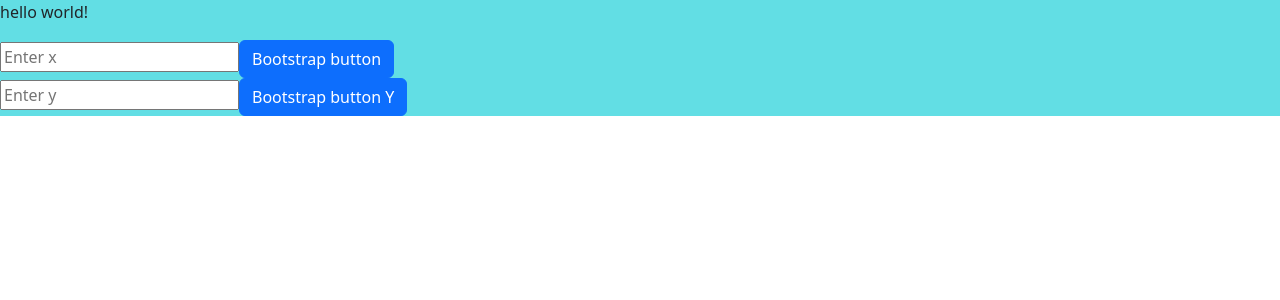
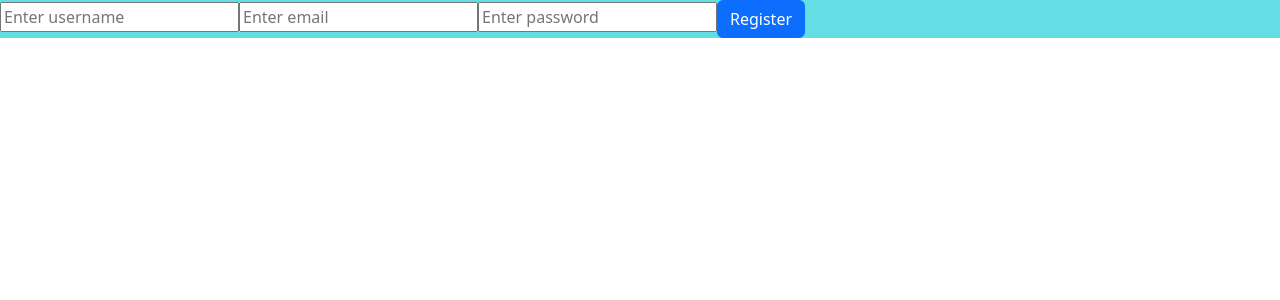
Before and after one commit to mrslvs/weather, a React (Vite) app in the folder frontend/: page / in a window 1280 px wide. Shown: the top 300 px of the page. Built offline with nearby package versions, Linux system fonts and the light colour scheme.

Commit message:
refactor register component

```diff
--- a/frontend/src/components/App.jsx
+++ b/frontend/src/components/App.jsx
@@ -1,48 +1,11 @@
-import { useState } from "react";
 import "../assets/styles/index.scss";
-import axiosInstance from "../api/axiosInstance";
 import Register from "./Register";
 
 function App() {
-  const [count, setCount] = useState(0);
-
-  const send = async (e) => {
-    e.preventDefault();
-
-    const testingData = document.getElementById("testingData").value;
-
-    const dataObject = {
-      y: testingData,
-    };
-
-    try {
-      const response = await axiosInstance.post("/", dataObject, {
-        withCredentials: true,
-      });
-      console.log("success");
-      console.log(response.data);
-    } catch (err) {
-      console.log(err.response.data);
-    }
-  };
-
   return (
     <>
       <div className="test">
-        <p>hello world!</p>
         <Register />
-
-        <form onSubmit={send}>
-          <input
-            type="text"
-            placeholder="Enter y"
-            id="testingData"
-            name="testingData"
-          />
-          <button type="submit" className="btn btn-primary" name="register-btn">
-            Bootstrap button Y
-          </button>
-        </form>
       </div>
     </>
   );
--- a/frontend/src/components/Register.jsx
+++ b/frontend/src/components/Register.jsx
@@ -5,14 +5,17 @@
   const register = async (e) => {
     e.preventDefault();
 
-    const x = document.getElementById("x").value;
+    const registerData = {
+      username: document.getElementById("username").value,
+      email: document.getElementById("email").value,
+      password: document.getElementById("password").value,
+    };
 
     try {
-      const response = await axiosInstance.post("/register", x, {
+      const response = await axiosInstance.post("/register", registerData, {
         withCredentials: true,
       });
       console.log("success");
-      console.log(response.data);
     } catch (err) {
       console.log(err);
     }
@@ -20,9 +23,21 @@
 
   return (
     <form onSubmit={register}>
-      <input type="text" placeholder="Enter x" id="x" />
+      <input
+        type="text"
+        id="username"
+        name="username"
+        placeholder="Enter username"
+      />
+      <input type="text" id="email" name="email" placeholder="Enter email" />
+      <input
+        type="text"
+        id="password"
+        name="password"
+        placeholder="Enter password"
+      />
       <button type="submit" className="btn btn-primary">
-        Bootstrap button
+        Register
       </button>
     </form>
   );
```
